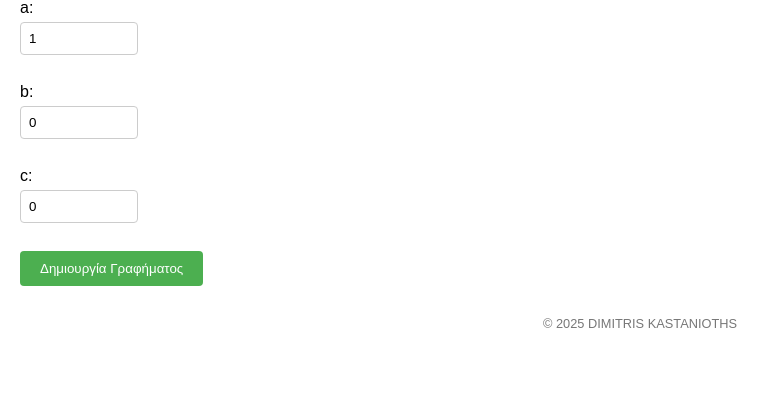
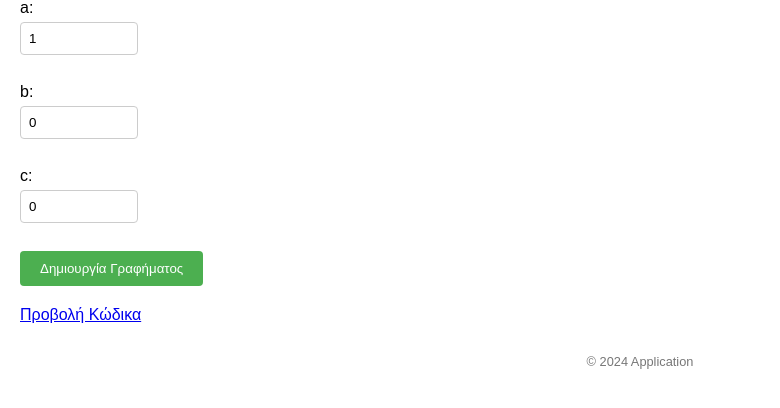
Before and after one commit to dimkastaniotis/quadratic_graph_code, a Flask app: page / in a window 1280 px wide. Shown: the part 81-489 px from the top of the page, without its empty margins (0-780 px from the left). Run offline with Flask 3, Linux system fonts and the light colour scheme.

Commit message:
Update index.html

```diff
--- a/templates/index.html
+++ b/templates/index.html
@@ -31,8 +31,10 @@
         <img src="{{ url_for('static', filename='graph.png') }}" alt="Γραφική Παράσταση">
     {% endif %}
 
+    <a href="{{ url_for('view_code') }}">Προβολή Κώδικα</a>  <!-- Αυτή είναι η γραμμή που πρόσθεσα -->
+
     <footer>
-        <p>© 2025 DIMITRIS KASTANIOTHS</p>
+        <p>© 2024 Application</p>
     </footer>
 </body>
 </html>
```
